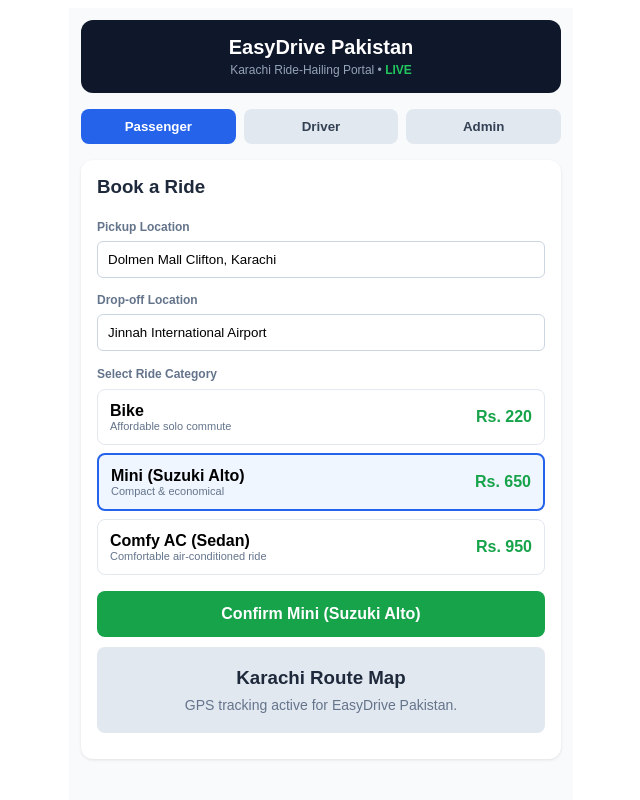
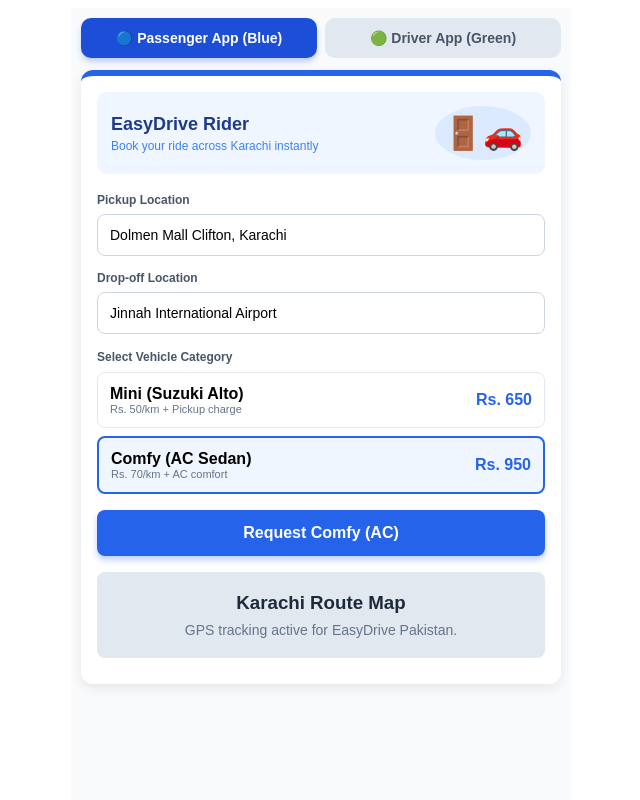
Before and after one commit to usmanmalik86mm-ux/EasyDrive-Pakistan, a React (Vite) app: page / in a window 1280 px wide. Shown: the top 800 px of the page, without its empty margins (319-959 px from the left). Built offline with nearby package versions, Linux system fonts and the light colour scheme.

Commit message:
Update App.jsx

```diff
--- a/src/App.jsx
+++ b/src/App.jsx
@@ -2,146 +2,183 @@ import React, { useState } from 'react';
 import MapComponent from './MapComponent';
 
 export default function App() {
-  const [activeTab, setActiveTab] = useState('passenger');
+  const [activePortal, setActivePortal] = useState('passenger');
   const [pickup, setPickup] = useState('Dolmen Mall Clifton, Karachi');
   const [dropoff, setDropoff] = useState('Jinnah International Airport');
-  const [selectedRide, setSelectedRide] = useState('Mini (Suzuki Alto)');
-  const [bookingConfirmed, setBookingConfirmed] = useState(false);
+  const [selectedCategory, setSelectedCategory] = useState('Comfy (AC)');
+  const [rideRequested, setRideRequested] = useState(false);
+  const [driverOnline, setDriverOnline] = useState(true);
 
   return (
-    <div style={{ fontFamily: 'sans-serif', backgroundColor: '#f8fafc', minHeight: '100vh', padding: '12px', maxWidth: '480px', margin: '0 auto' }}>
+    <div style={{ fontFamily: 'sans-serif', backgroundColor: '#f8fafc', minHeight: '100vh', padding: '10px', maxWidth: '480px', margin: '0 auto' }}>
 
-      {/* Header */}
-      <div style={{ backgroundColor: '#0f172a', color: 'white', padding: '16px', borderRadius: '12px', marginBottom: '16px', textAlign: 'center' }}>
-        <h2 style={{ margin: '0 0 4px 0', fontSize: '20px' }}>EasyDrive Pakistan</h2>
-        <p style={{ margin: 0, fontSize: '12px', color: '#94a3b8' }}>Karachi Ride-Hailing Portal • <span style={{ color: '#22c55e', fontWeight: 'bold' }}>LIVE</span></p>
-      </div>
-
-      {/* Portal Navigation Tabs */}
-      <div style={{ display: 'flex', gap: '8px', marginBottom: '16px' }}>
+      {/* Top Main Switcher */}
+      <div style={{ display: 'flex', gap: '8px', marginBottom: '12px' }}>
         <button
-          onClick={() => setActiveTab('passenger')}
-          style={{ flex: 1, padding: '10px', borderRadius: '8px', border: 'none', fontWeight: 'bold', backgroundColor: activeTab === 'passenger' ? '#2563eb' : '#e2e8f0', color: activeTab === 'passenger' ? 'white' : '#334155' }}>
-          Passenger
+          onClick={() => setActivePortal('passenger')}
+          style={{
+            flex: 1,
+            padding: '12px',
+            borderRadius: '10px',
+            border: 'none',
+            fontWeight: 'bold',
+            backgroundColor: activePortal === 'passenger' ? '#1d4ed8' : '#e2e8f0',
+            color: activePortal === 'passenger' ? 'white' : '#475569',
+            fontSize: '14px',
+            boxShadow: activePortal === 'passenger' ? '0 4px 6px -1px rgba(29, 78, 216, 0.3)' : 'none'
+          }}>
+          🔵 Passenger App (Blue)
         </button>
         <button
-          onClick={() => setActiveTab('driver')}
-          style={{ flex: 1, padding: '10px', borderRadius: '8px', border: 'none', fontWeight: 'bold', backgroundColor: activeTab === 'driver' ? '#2563eb' : '#e2e8f0', color: activeTab === 'driver' ? 'white' : '#334155' }}>
-          Driver
-        </button>
-        <button
-          onClick={() => setActiveTab('admin')}
-          style={{ flex: 1, padding: '10px', borderRadius: '8px', border: 'none', fontWeight: 'bold', backgroundColor: activeTab === 'admin' ? '#2563eb' : '#e2e8f0', color: activeTab === 'admin' ? 'white' : '#334155' }}>
-          Admin
+          onClick={() => setActivePortal('driver')}
+          style={{
+            flex: 1,
+            padding: '12px',
+            borderRadius: '10px',
+            border: 'none',
+            fontWeight: 'bold',
+            backgroundColor: activePortal === 'driver' ? '#15803d' : '#e2e8f0',
+            color: activePortal === 'driver' ? 'white' : '#475569',
+            fontSize: '14px',
+            boxShadow: activePortal === 'driver' ? '0 4px 6px -1px rgba(21, 128, 61, 0.3)' : 'none'
+          }}>
+          🟢 Driver App (Green)
         </button>
       </div>
 
-      {/* --- PASSENGER PORTAL --- */}
-      {activeTab === 'passenger' && (
-        <div style={{ backgroundColor: 'white', padding: '16px', borderRadius: '12px', boxShadow: '0 1px 3px rgba(0,0,0,0.1)' }}>
-          <h3 style={{ marginTop: 0, color: '#1e293b' }}>Book a Ride</h3>
+      {/* ==========================================
+          PASSENGER INTERFACE (BLUE THEME)
+         ========================================== */}
+      {activePortal === 'passenger' && (
+        <div style={{ backgroundColor: 'white', borderRadius: '12px', borderTop: '6px solid #2563eb', padding: '16px', boxShadow: '0 4px 12px rgba(0,0,0,0.08)' }}>
 
-          <label style={{ fontSize: '12px', fontWeight: 'bold', color: '#64748b' }}>Pickup Location</label>
+          {/* Visual Header / Banner */}
+          <div style={{ backgroundColor: '#eff6ff', padding: '14px', borderRadius: '10px', marginBottom: '16px', display: 'flex', alignItems: 'center', justifyContent: 'space-between' }}>
+            <div>
+              <h2 style={{ margin: '0 0 4px 0', color: '#1e3a8a', fontSize: '18px' }}>EasyDrive Rider</h2>
+              <p style={{ margin: 0, fontSize: '12px', color: '#3b82f6' }}>Book your ride across Karachi instantly</p>
+            </div>
+            <div style={{ fontSize: '32px', background: '#dbeafe', padding: '8px', borderRadius: '50%' }}>
+              🚪🚗
+            </div>
+          </div>
+
+          <label style={{ fontSize: '12px', fontWeight: 'bold', color: '#475569' }}>Pickup Location</label>
           <input
             type="text"
             value={pickup}
             onChange={(e) => setPickup(e.target.value)}
-            style={{ width: '100%', padding: '10px', margin: '6px 0 12px 0', borderRadius: '6px', border: '1px solid #cbd5e1', boxSizing: 'border-box' }}
+            style={{ width: '100%', padding: '12px', margin: '6px 0 12px 0', borderRadius: '8px', border: '1px solid #cbd5e1', boxSizing: 'border-box', fontSize: '14px' }}
           />
 
-          <label style={{ fontSize: '12px', fontWeight: 'bold', color: '#64748b' }}>Drop-off Location</label>
+          <label style={{ fontSize: '12px', fontWeight: 'bold', color: '#475569' }}>Drop-off Location</label>
           <input
             type="text"
             value={dropoff}
             onChange={(e) => setDropoff(e.target.value)}
-            style={{ width: '100%', padding: '10px', margin: '6px 0 16px 0', borderRadius: '6px', border: '1px solid #cbd5e1', boxSizing: 'border-box' }}
+            style={{ width: '100%', padding: '12px', margin: '6px 0 16px 0', borderRadius: '8px', border: '1px solid #cbd5e1', boxSizing: 'border-box', fontSize: '14px' }}
           />
 
-          <label style={{ fontSize: '12px', fontWeight: 'bold', color: '#64748b', display: 'block', marginBottom: '8px' }}>Select Ride Category</label>
+          <label style={{ fontSize: '12px', fontWeight: 'bold', color: '#475569', display: 'block', marginBottom: '8px' }}>Select Vehicle Category</label>
 
           <div
-            onClick={() => setSelectedRide('Bike')}
-            style={{ padding: '12px', marginBottom: '8px', borderRadius: '8px', border: selectedRide === 'Bike' ? '2px solid #2563eb' : '1px solid #e2e8f0', backgroundColor: selectedRide === 'Bike' ? '#eff6ff' : 'white', display: 'flex', justifyContent: 'space-between', alignItems: 'center', cursor: 'pointer' }}>
-            <div><strong>Bike</strong><div style={{ fontSize: '11px', color: '#64748b' }}>Affordable solo commute</div></div>
-            <span style={{ fontWeight: 'bold', color: '#16a34a' }}>Rs. 220</span>
+            onClick={() => setSelectedCategory('Mini (Suzuki Alto)')}
+            style={{ padding: '12px', marginBottom: '8px', borderRadius: '8px', border: selectedCategory === 'Mini (Suzuki Alto)' ? '2px solid #2563eb' : '1px solid #e2e8f0', backgroundColor: selectedCategory === 'Mini (Suzuki Alto)' ? '#eff6ff' : 'white', display: 'flex', justifyContent: 'space-between', alignItems: 'center', cursor: 'pointer' }}>
+            <div><strong>Mini (Suzuki Alto)</strong><div style={{ fontSize: '11px', color: '#64748b' }}>Rs. 50/km + Pickup charge</div></div>
+            <span style={{ fontWeight: 'bold', color: '#2563eb' }}>Rs. 650</span>
           </div>
 
           <div
-            onClick={() => setSelectedRide('Mini (Suzuki Alto)')}
-            style={{ padding: '12px', marginBottom: '8px', borderRadius: '8px', border: selectedRide === 'Mini (Suzuki Alto)' ? '2px solid #2563eb' : '1px solid #e2e8f0', backgroundColor: selectedRide === 'Mini (Suzuki Alto)' ? '#eff6ff' : 'white', display: 'flex', justifyContent: 'space-between', alignItems: 'center', cursor: 'pointer' }}>
-            <div><strong>Mini (Suzuki Alto)</strong><div style={{ fontSize: '11px', color: '#64748b' }}>Compact & economical</div></div>
-            <span style={{ fontWeight: 'bold', color: '#16a34a' }}>Rs. 650</span>
+            onClick={() => setSelectedCategory('Comfy (AC)')}
+            style={{ padding: '12px', marginBottom: '16px', borderRadius: '8px', border: selectedCategory === 'Comfy (AC)' ? '2px solid #2563eb' : '1px solid #e2e8f0', backgroundColor: selectedCategory === 'Comfy (AC)' ? '#eff6ff' : 'white', display: 'flex', justifyContent: 'space-between', alignItems: 'center', cursor: 'pointer' }}>
+            <div><strong>Comfy (AC Sedan)</strong><div style={{ fontSize: '11px', color: '#64748b' }}>Rs. 70/km + AC comfort</div></div>
+            <span style={{ fontWeight: 'bold', color: '#2563eb' }}>Rs. 950</span>
           </div>
 
-          <div
-            onClick={() => setSelectedRide('Comfy AC')}
-            style={{ padding: '12px', marginBottom: '16px', borderRadius: '8px', border: selectedRide === 'Comfy AC' ? '2px solid #2563eb' : '1px solid #e2e8f0', backgroundColor: selectedRide === 'Comfy AC' ? '#eff6ff' : 'white', display: 'flex', justifyContent: 'space-between', alignItems: 'center', cursor: 'pointer' }}>
-            <div><strong>Comfy AC (Sedan)</strong><div style={{ fontSize: '11px', color: '#64748b' }}>Comfortable air-conditioned ride</div></div>
-            <span style={{ fontWeight: 'bold', color: '#16a34a' }}>Rs. 950</span>
-          </div>
-
-          {!bookingConfirmed ? (
+          {!rideRequested ? (
             <button
-              onClick={() => setBookingConfirmed(true)}
-              style={{ width: '100%', backgroundColor: '#16a34a', color: 'white', padding: '14px', borderRadius: '8px', border: 'none', fontWeight: 'bold', fontSize: '16px', cursor: 'pointer' }}>
-              Confirm {selectedRide}
+              onClick={() => setRideRequested(true)}
+              style={{ width: '100%', backgroundColor: '#2563eb', color: 'white', padding: '14px', borderRadius: '8px', border: 'none', fontWeight: 'bold', fontSize: '16px', cursor: 'pointer', boxShadow: '0 4px 6px rgba(37, 99, 235, 0.3)' }}>
+              Request {selectedCategory}
             </button>
           ) : (
-            <div style={{ textAlign: 'center', padding: '12px', backgroundColor: '#f0fdf4', border: '1px solid #bbf7d0', borderRadius: '8px' }}>
-              <p style={{ color: '#166534', fontWeight: 'bold', margin: '0 0 8px 0' }}>Booking Confirmed! Finding nearest driver...</p>
-              <button onClick={() => setBookingConfirmed(false)} style={{ backgroundColor: '#dc2626', color: 'white', border: 'none', padding: '6px 12px', borderRadius: '4px', fontSize: '12px' }}>Cancel Ride</button>
+            <div style={{ textAlign: 'center', padding: '14px', backgroundColor: '#eff6ff', border: '1px solid #bfdbfe', borderRadius: '8px' }}>
+              <p style={{ color: '#1e40af', fontWeight: 'bold', margin: '0 0 8px 0' }}>Searching nearby drivers within 3km...</p>
+              <button onClick={() => setRideRequested(false)} style={{ backgroundColor: '#dc2626', color: 'white', border: 'none', padding: '6px 14px', borderRadius: '4px', fontSize: '12px', cursor: 'pointer' }}>Cancel Request</button>
             </div>
           )}
 
-          <MapComponent />
-        </div>
-      )}
-
-      {/* --- DRIVER PORTAL --- */}
-      {activeTab === 'driver' && (
-        <div style={{ backgroundColor: 'white', padding: '16px', borderRadius: '12px', boxShadow: '0 1px 3px rgba(0,0,0,0.1)' }}>
-          <h3 style={{ marginTop: 0, color: '#1e293b' }}>Driver Workspace</h3>
-          <div style={{ display: 'flex', justifyContent: 'space-between', alignItems: 'center', backgroundColor: '#f1f5f9', padding: '12px', borderRadius: '8px', marginBottom: '16px' }}>
-            <div>
-              <strong>Status: Online</strong>
-              <div style={{ fontSize: '12px', color: '#64748b' }}>Priority Score: 100 / 100</div>
-            </div>
-            <span style={{ backgroundColor: '#22c55e', color: 'white', padding: '4px 10px', borderRadius: '12px', fontSize: '12px', fontWeight: 'bold' }}>Ready</span>
-          </div>
-
-          <h4 style={{ marginBottom: '8px', color: '#334155' }}>Incoming Request Match</h4>
-          <div style={{ border: '1px solid #e2e8f0', padding: '12px', borderRadius: '8px', marginBottom: '12px' }}>
-            <p style={{ margin: '0 0 6px 0', fontSize: '14px' }}><strong>Pickup:</strong> {pickup}</p>
-            <p style={{ margin: '0 0 6px 0', fontSize: '14px' }}><strong>Dropoff:</strong> {dropoff}</p>
-            <p style={{ margin: '0 0 12px 0', fontSize: '14px' }}><strong>Estimated Fare:</strong> Rs. 650</p>
-            <div style={{ display: 'flex', gap: '8px' }}>
-              <button style={{ flex: 1, backgroundColor: '#16a34a', color: 'white', border: 'none', padding: '10px', borderRadius: '6px', fontWeight: 'bold' }}>Accept (20s)</button>
-              <button style={{ flex: 1, backgroundColor: '#dc2626', color: 'white', border: 'none', padding: '10px', borderRadius: '6px', fontWeight: 'bold' }}>Reject</button>
-            </div>
+          <div style={{ marginTop: '16px' }}>
+            <MapComponent />
           </div>
         </div>
       )}
 
-      {/* --- ADMIN PORTAL --- */}
-      {activeTab === 'admin' && (
-        <div style={{ backgroundColor: 'white', padding: '16px', borderRadius: '12px', boxShadow: '0 1px 3px rgba(0,0,0,0.1)' }}>
-          <h3 style={{ marginTop: 0, color: '#1e293b' }}>Admin Control Center</h3>
+      {/* ==========================================
+          DRIVER INTERFACE (GREEN THEME)
+         ========================================== */}
+      {activePortal === 'driver' && (
+        <div style={{ backgroundColor: 'white', borderRadius: '12px', borderTop: '6px solid #16a34a', padding: '16px', boxShadow: '0 4px 12px rgba(0,0,0,0.08)' }}>
 
-          <div style={{ display: 'grid', gridTemplateColumns: '1fr 1fr', gap: '8px', marginBottom: '16px' }}>
-            <div style={{ backgroundColor: '#eff6ff', padding: '12px', borderRadius: '8px', textAlign: 'center' }}>
-              <div style={{ fontSize: '20px', fontWeight: 'bold', color: '#2563eb' }}>14</div>
-              <div style={{ fontSize: '12px', color: '#64748b' }}>Active Rides</div>
+          {/* Visual Header with Money Indicator */}
+          <div style={{ backgroundColor: '#f0fdf4', padding: '14px', borderRadius: '10px', marginBottom: '16px', display: 'flex', alignItems: 'center', justifyContent: 'space-between' }}>
+            <div>
+              <h2 style={{ margin: '0 0 2px 0', color: '#166534', fontSize: '18px' }}>EasyDrive Driver</h2>
+              <p style={{ margin: 0, fontSize: '12px', color: '#15803d' }}>Today's Earnings: <strong>Rs. 3,450</strong></p>
             </div>
-            <div style={{ backgroundColor: '#fef3c7', padding: '12px', borderRadius: '8px', textAlign: 'center' }}>
-              <div style={{ fontSize: '20px', fontWeight: 'bold', color: '#d97706' }}>Rs. 4,200</div>
-              <div style={{ fontSize: '12px', color: '#64748b' }}>2% Tax Due</div>
+            <div style={{ fontSize: '32px', background: '#dcfce7', padding: '8px', borderRadius: '50%', textAlign: 'center' }}>
+              💵👨‍✈️
             </div>
           </div>
 
-          <h4 style={{ marginBottom: '8px', color: '#334155' }}>Live Monitoring & Pricing Control</h4>
-          <p style={{ fontSize: '13px', color: '#64748b', lineHeight: '1.4' }}>
-            System ready for rule adjustments, driver dispute audits, and geofence tracking across Karachi zones.
-          </p>
+          {/* Online / Offline Toggle Bar */}
+          <div style={{ display: 'flex', justifyContent: 'space-between', alignItems: 'center', backgroundColor: '#f8fafc', padding: '12px', borderRadius: '8px', marginBottom: '16px', border: '1px solid #e2e8f0' }}>
+            <div>
+              <div style={{ fontSize: '14px', fontWeight: 'bold', color: '#334155' }}>Status: {driverOnline ? 'Online & Receiving Rides' : 'Offline'}</div>
+              <div style={{ fontSize: '11px', color: '#64748b' }}>Priority Score: 100/100 (Normal)</div>
+            </div>
+            <button
+              onClick={() => setDriverOnline(!driverOnline)}
+              style={{ backgroundColor: driverOnline ? '#16a34a' : '#64748b', color: 'white', border: 'none', padding: '8px 14px', borderRadius: '6px', fontWeight: 'bold', fontSize: '12px', cursor: 'pointer' }}>
+              {driverOnline ? 'GO OFFLINE' : 'GO ONLINE'}
+            </button>
+          </div>
+
+          {driverOnline ? (
+            <div>
+              <div style={{ display: 'flex', justifyContent: 'space-between', marginBottom: '8px' }}>
+                <h4 style={{ margin: 0, color: '#1e293b', fontSize: '14px' }}>Incoming Ride Dispatch (20s Timer)</h4>
+                <span style={{ fontSize: '11px', color: '#d97706', fontWeight: 'bold' }}>Radius: 3.2 km</span>
+              </div>
+
+              <div style={{ border: '2px solid #bbf7d0', backgroundColor: '#f0fdf4', padding: '12px', borderRadius: '8px', marginBottom: '14px' }}>
+                <p style={{ margin: '2px 0', fontSize: '13px' }}><strong>Pickup:</strong> {pickup}</p>
+                <p style={{ margin: '2px 0 8px 0', fontSize: '13px' }}><strong>Drop-off:</strong> {dropoff}</p>
+                <div style={{ display: 'flex', justifyContent: 'space-between', fontSize: '13px', marginBottom: '10px', color: '#166534', fontWeight: 'bold' }}>
+                  <span>Estimated Fare: Rs. 650</span>
+                  <span>Pickup Rate: Rs. 30/km</span>
+                </div>
+                <div style={{ display: 'flex', gap: '8px' }}>
+                  <button style={{ flex: 1, backgroundColor: '#16a34a', color: 'white', border: 'none', padding: '10px', borderRadius: '6px', fontWeight: 'bold', cursor: 'pointer' }}>Accept Ride</button>
+                  <button style={{ flex: 1, backgroundColor: '#dc2626', color: 'white', border: 'none', padding: '10px', borderRadius: '6px', fontWeight: 'bold', cursor: 'pointer' }}>Skip / Reject</button>
+                </div>
+              </div>
+
+              {/* Financial & Tax Summary */}
+              <div style={{ backgroundColor: '#f8fafc', padding: '12px', borderRadius: '8px', border: '1px solid #e2e8f0' }}>
+                <div style={{ fontSize: '12px', fontWeight: 'bold', color: '#475569', marginBottom: '4px' }}>Financial Ledger (20-Ride Cycle)</div>
+                <div style={{ display: 'flex', justifyContent: 'space-between', fontSize: '12px' }}>
+                  <span>Completed Rides: 14 / 20</span>
+                  <span style={{ color: '#d97706', fontWeight: 'bold' }}>2% Liability: Rs. 280</span>
+                </div>
+              </div>
+            </div>
+          ) : (
+            <div style={{ textAlign: 'center', padding: '30px', color: '#64748b', fontSize: '14px' }}>
+              You are currently offline. Tap "Go Online" to start receiving ride requests in Karachi.
+            </div>
+          )}
+
         </div>
       )}
 
```
